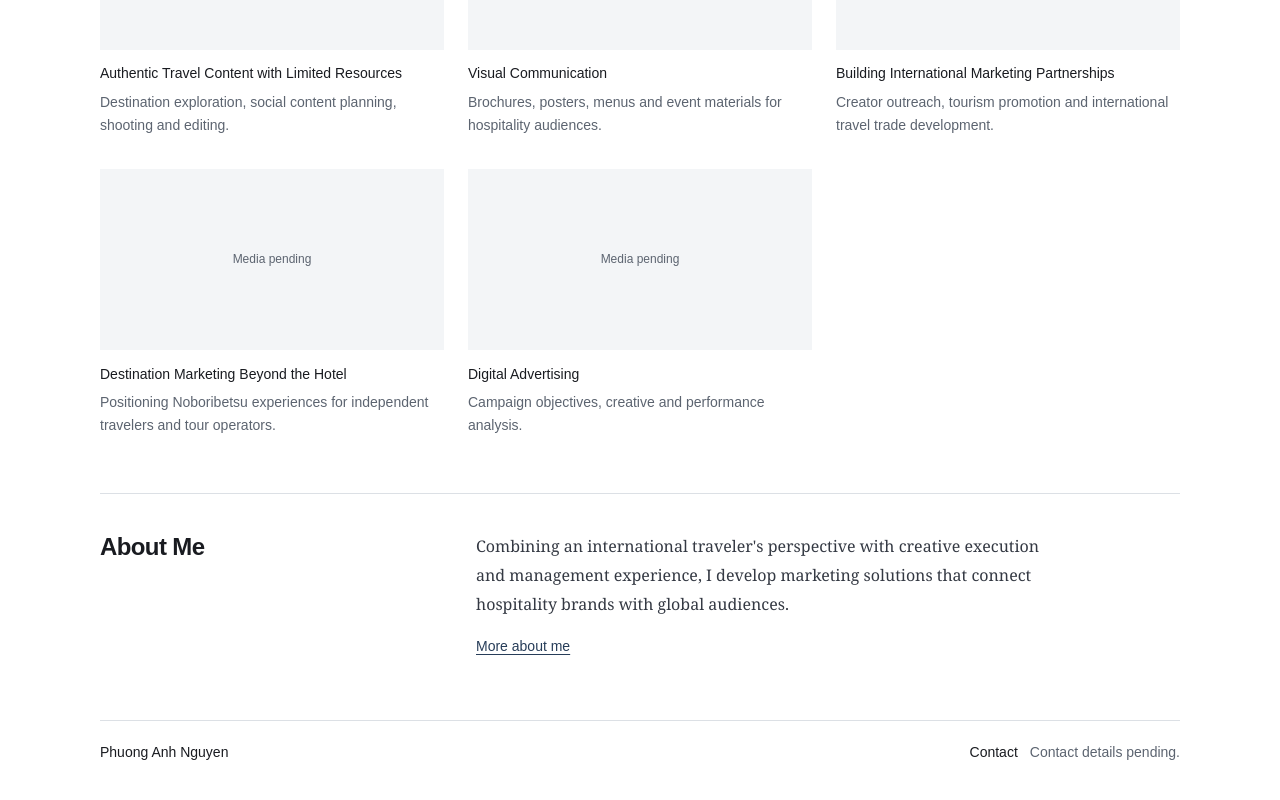
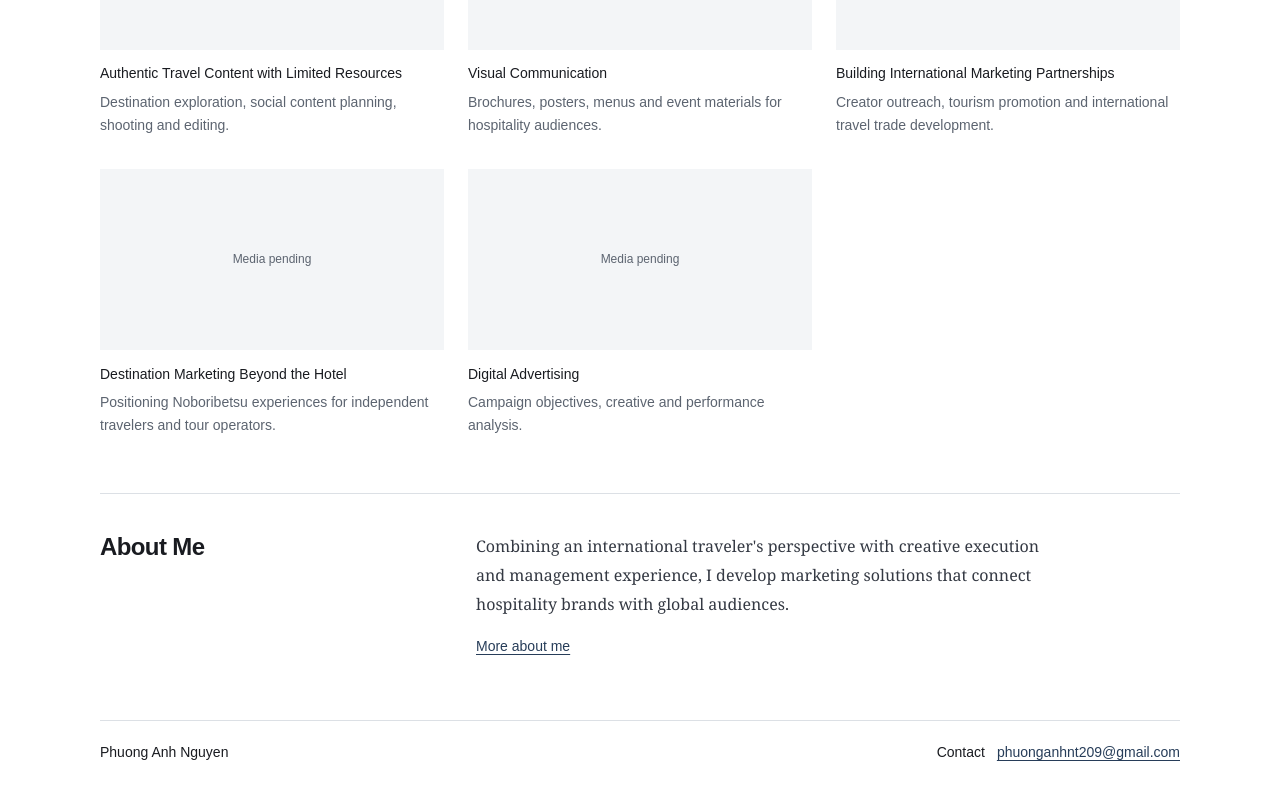
Before and after one commit to phuonganhngh/mkt, a Next.js app: page / in a window 1280 px wide. Shown: the part 879-1679 px from the top of the page. Built offline with nearby package versions, Linux system fonts and the light colour scheme.

Commit message:
Add approved portfolio contact email on preview branch

```diff
--- a/content/site.ts
+++ b/content/site.ts
@@ -11,7 +11,7 @@ export const identity = {
     en: "Combining an international traveler's perspective with creative execution and management experience, I develop marketing solutions that connect hospitality brands with global audiences.",
     ja: "海外旅行者の視点とクリエイティブな実行力、マネジメント経験を活かし、ホスピタリティブランドと世界の旅行者をつなぐマーケティングに取り組んでいます。",
   },
-  contact: { email: "", url: "", label: { en: "Professional profile", ja: "職務プロフィール" } },
+  contact: { email: "phuonganhnt209@gmail.com", url: "", label: { en: "Professional profile", ja: "職務プロフィール" } },
 };
 
 export const ui = {
```
